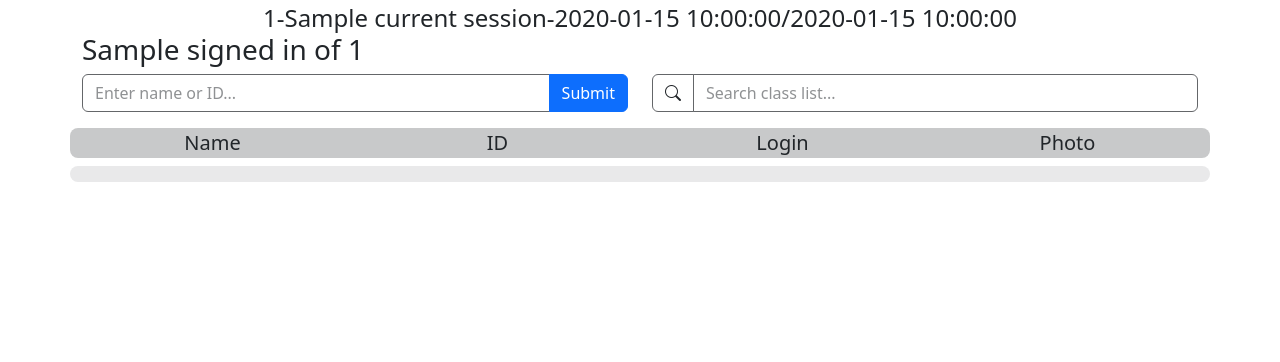
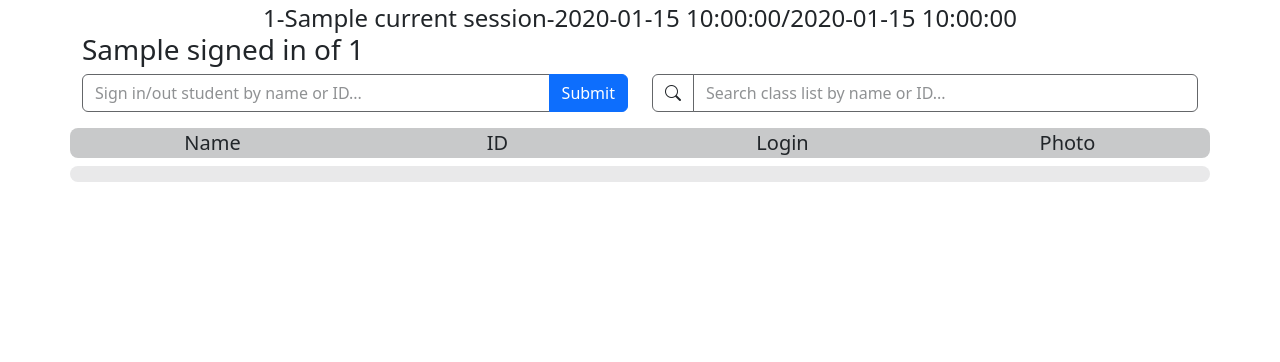
Before and after one commit to DeltaO3/UWAttend---3200_27, a Flask app: template app/templates/home.html in a window 1280 px wide. Shown: the part 58-420 px from the top of the page. Run offline with Flask 3, Linux system fonts and the light colour scheme; tables that the repository leaves empty hold one stand-in row (values such as "Sample post"); the template is opened without the code that fills it: values that come from a table or form of the project are taken from there, most other values are stand-ins (such as "Sample title", 1, 10 or a date in 2020); some libraries are stand-ins or nearby versions.

Commit message:
Addressing PR change requested

```diff
--- a/app/templates/home.html
+++ b/app/templates/home.html
@@ -35,8 +35,8 @@
 					<form id="attendanceForm" class="" method="POST" action="{{ url_for('add_student') }}">
 						{{ form.hidden_tag() }}
 						<div class="input-group">
-							{{ form.student_sign_in(id='student_search', placeholder="Enter name or ID...",
-							class="form-control", autocomplete="off") }}
+							{{ form.student_sign_in(id='student_search', class="form-control", autocomplete="off",
+							placeholder="Sign in/out student by name or ID...") }}
 							{{ form.studentID(id='studentID') }}
 							{{ form.consent_status(type="hidden") }}
 							<input type="hidden" id="hidden_consent_indicator" value="no">
@@ -52,7 +52,7 @@
 							<i class="bi bi-search"></i>
 						</span>
 						<input type="text" id="search-bar" name="search-bar" class="form-control rounded-end"
-							placeholder="Search class list...">
+							placeholder="Search class list by name or ID...">
 					</div>
 				</div>
 			</div>
```
